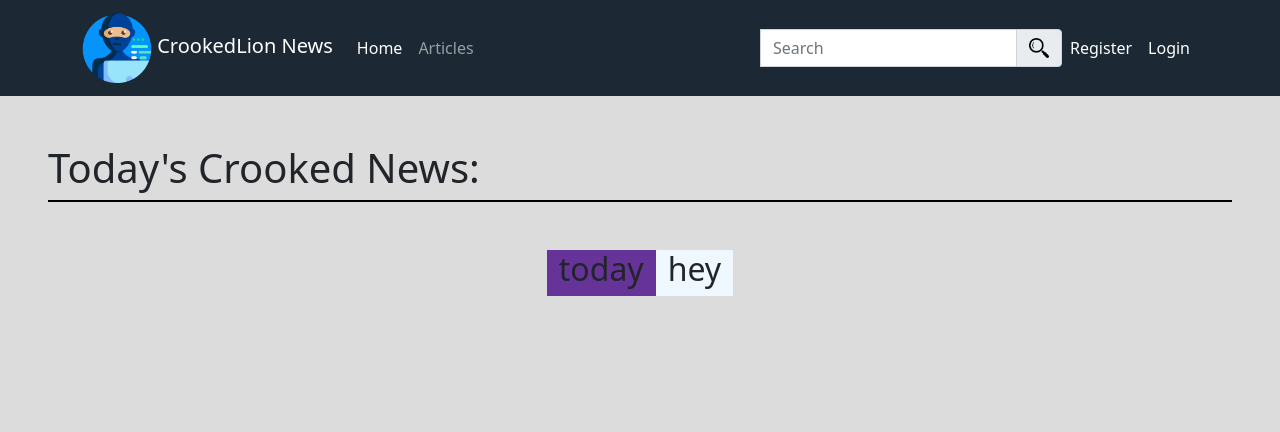
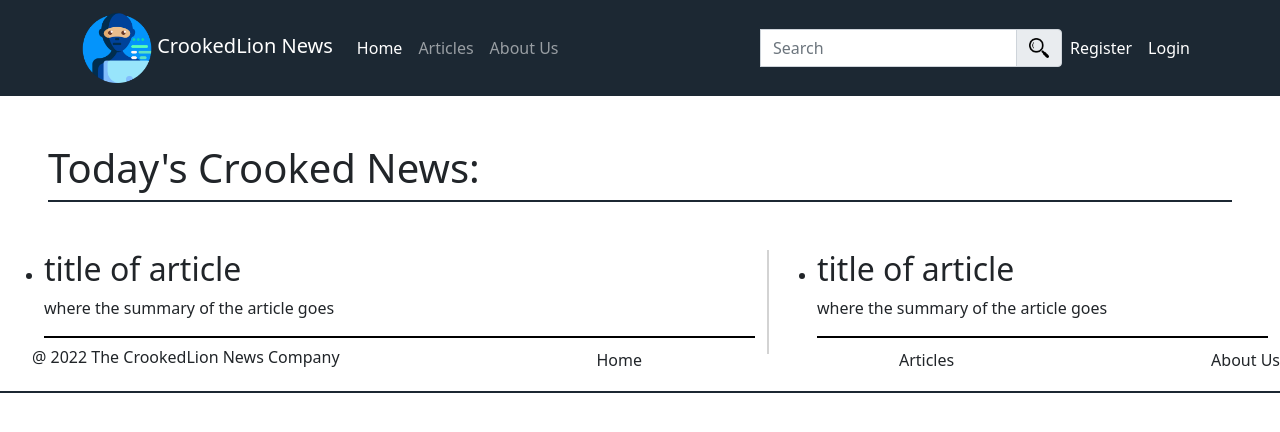
Before and after one commit to LeonardoMateo1/Open_Projects, a Flask app: page / in a window 1280 px wide. Shown: the top 432 px of the page. Run offline with Flask 2, Linux system fonts and the light colour scheme.

Commit message:
added footer/fixed color/adjusted spacing

```diff
--- a/CrookedLionNews/flask_app/static/css/main.css
+++ b/CrookedLionNews/flask_app/static/css/main.css
@@ -1,10 +1,6 @@
 *{
     margin: 0;
     padding: 0;
-}
-
-body{
-    background-color: gainsboro;
 }
 
 .body-heading{
@@ -16,7 +12,7 @@ body{
 .body-heading-container{
     margin: 3rem;
     width: 80rem;
-    border-bottom: 2px solid black;
+    border-bottom: 2px solid #1C2833;
 }
 
 .body{
@@ -27,14 +23,41 @@ body{
 
 .row{
     display: flex;
+    width: 80rem;
 }
 
 .left-body{
-    flex: 1;
-    background-color: rebeccapurple;
+    flex: 2;
 }
 
 .right-body{
-    flex: 2;
-    background-color: aliceblue;
+    flex: 1.3;
+    border-left: 2px solid lightgray;
+    padding-left: 1rem;
 }
+
+.f-page-article{
+    border-bottom: 2px solid black;
+}
+
+.bottom{
+    display: flex;
+    align-items: center;
+    justify-content: center;
+    position: relative;
+}
+
+.bottom-container{
+    margin: 3rem;
+    padding-top: 2rem;
+    width: 80rem;
+    border-bottom: 2px solid #1C2833;
+    position: absolute;
+}
+
+.bottom-ul{
+    display: flex;
+    list-style: none;
+    justify-content: space-between;
+
+}
--- a/CrookedLionNews/flask_app/templates/index.html
+++ b/CrookedLionNews/flask_app/templates/index.html
@@ -25,6 +25,11 @@
                     <li class="nav-item active">
                         <a href="#" class="nav-link">
                             Articles
+                        </a>
+                    </li>
+                    <li class="nav-item active">
+                        <a href="#" class="nav-link">
+                            About Us
                         </a>
                     </li>
                 </ul>
@@ -59,12 +64,32 @@
     <div class="body">
         <div class="row">
             <div class="left-body">
-                <h2>today</h2>
+                <ul>
+                    <li class="f-page-article">
+                        <h2>title of article</h2>
+                        <p>where the summary of the article goes</p>
+                    </li>
+                </ul>
             </div>
             <div class="right-body">
-                <h2>hey</h2>
+                <ul>
+                    <li class="f-page-article">
+                        <h2>title of article</h2>
+                        <p>where the summary of the article goes</p>
+                    </li>
+                </ul>
             </div>
         </div>
     </div>
+    <footer class="bottom">
+        <div class="bottom-container">
+            <ul class="bottom-ul">
+                <li><h6>@ 2022 The CrookedLion News Company</h6></li>
+                <li>Home</li>
+                <li>Articles</li>
+                <li>About Us</li>
+            </ul>
+        </div>
+    </footer>
 </body>
 </html>
```
